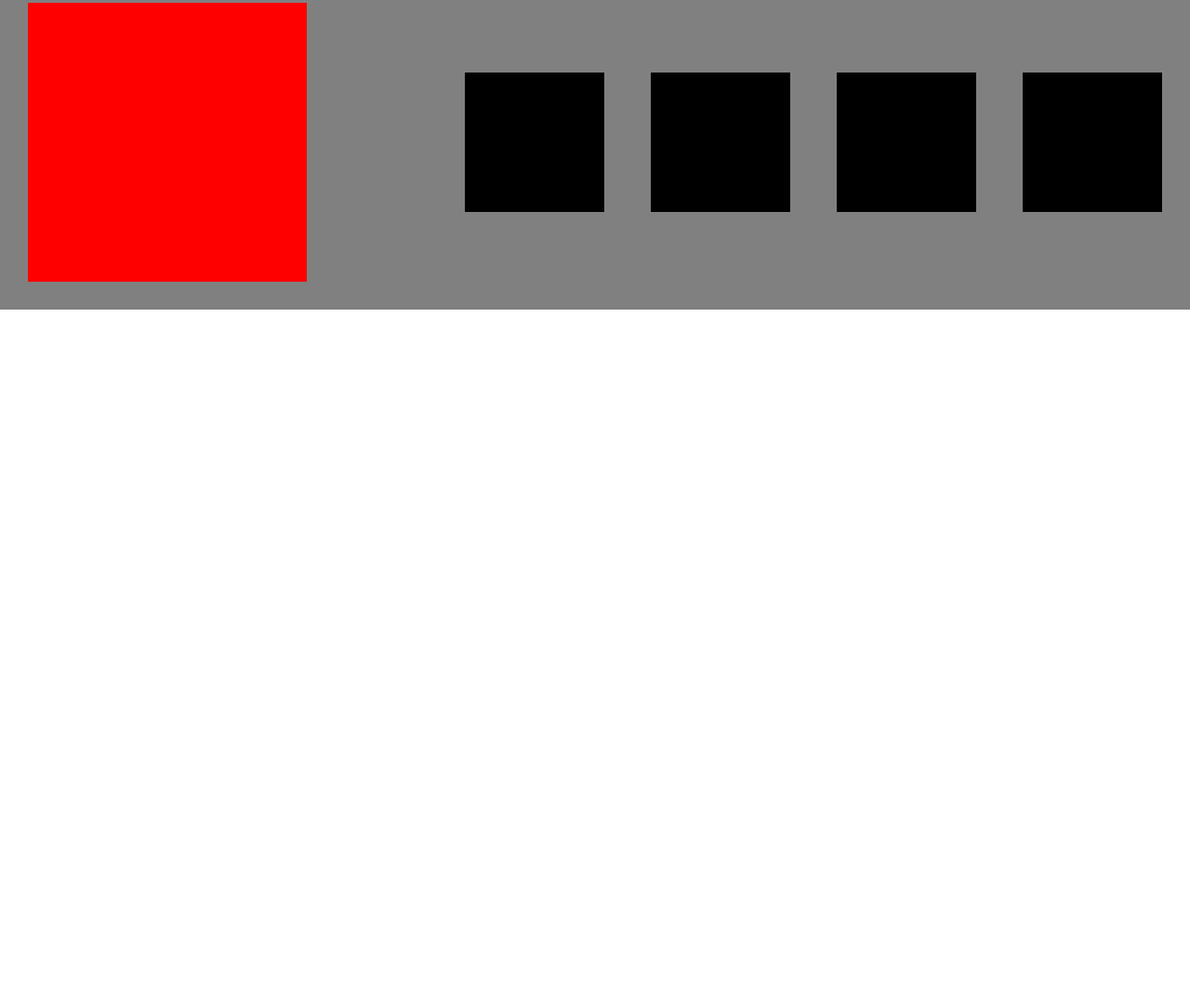
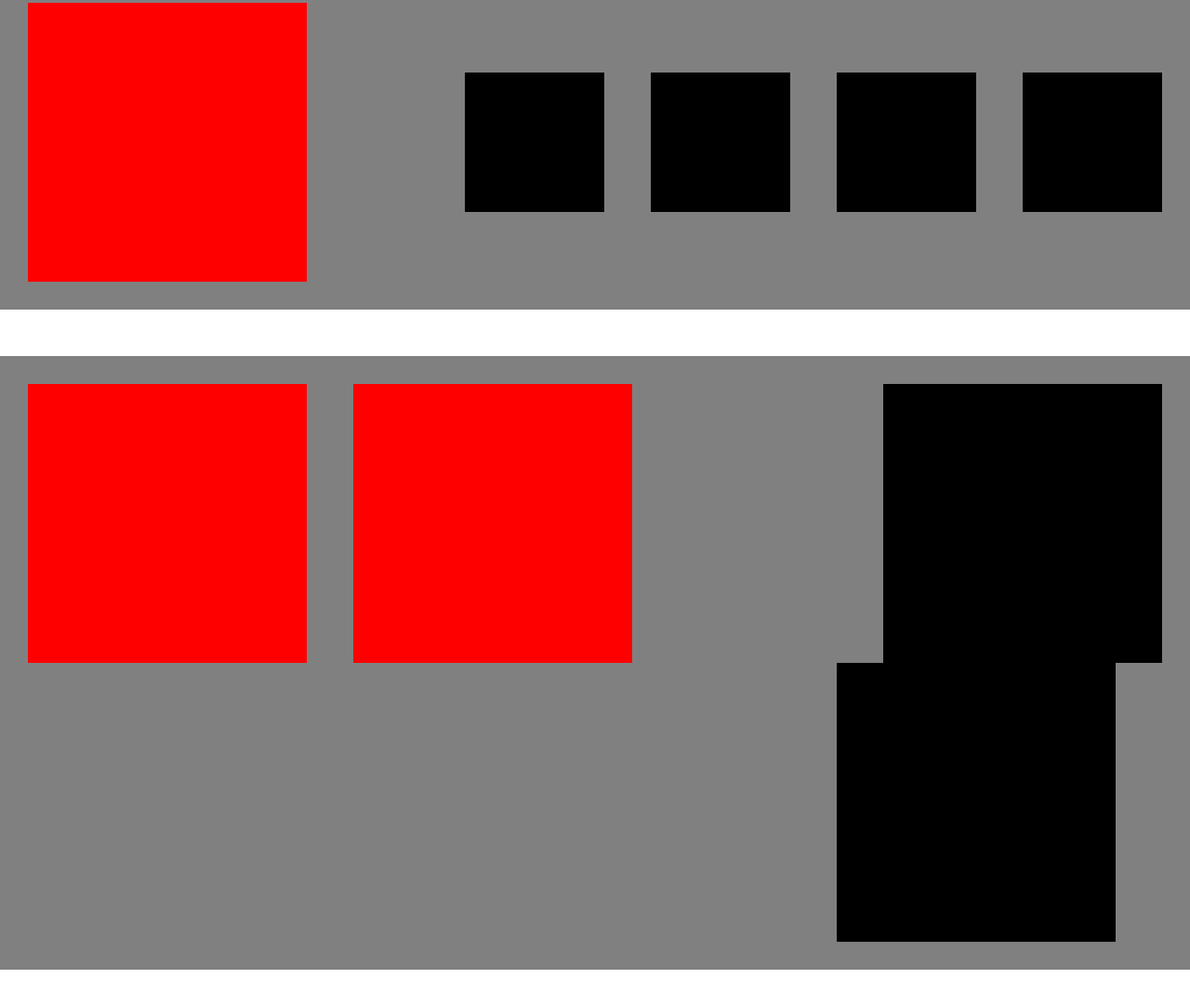
Before and after one commit to Australium/Floats, a plain HTML site: page index.html in a window 1280 px wide. Shown: the part 437-1518 px from the top of the page at 93% size. Before the commit the page ends 820 px from the top, so only its background shows below. Drawn offline with Linux system fonts and the light colour scheme.

Commit message:
finished 3rd float container

```diff
--- a/index.html
+++ b/index.html
@@ -20,5 +20,11 @@
         </div>
         <div class="clearfix"></div>
     </div>
+    <div class="container">
+        <div class="box-one left first"></div>
+        <div class="box-one left"></div>
+        <div class="box-two right"></div>
+        <div class="box-two right second"></div>
+    </div>
 </body>
 </html>
--- a/style.css
+++ b/style.css
@@ -47,3 +47,7 @@ body {
     padding: 75px 0px 75px 50px;
     overflow: hidden;
 }
+
+.first , .second {
+    margin-right: 50px;
+}
```
